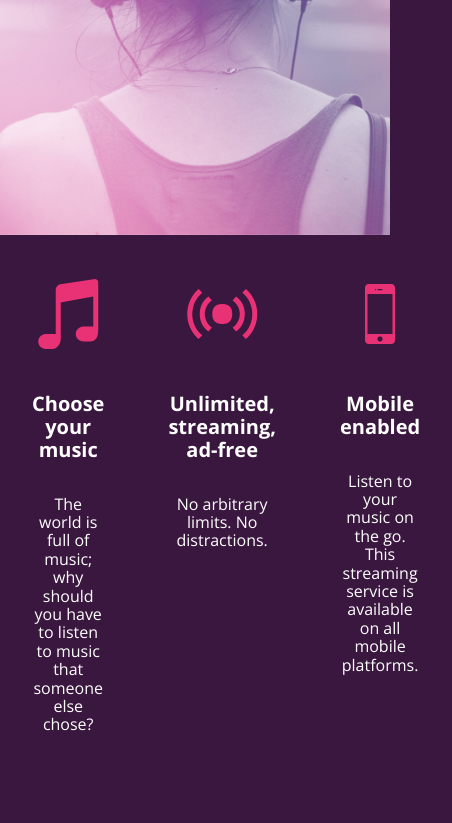
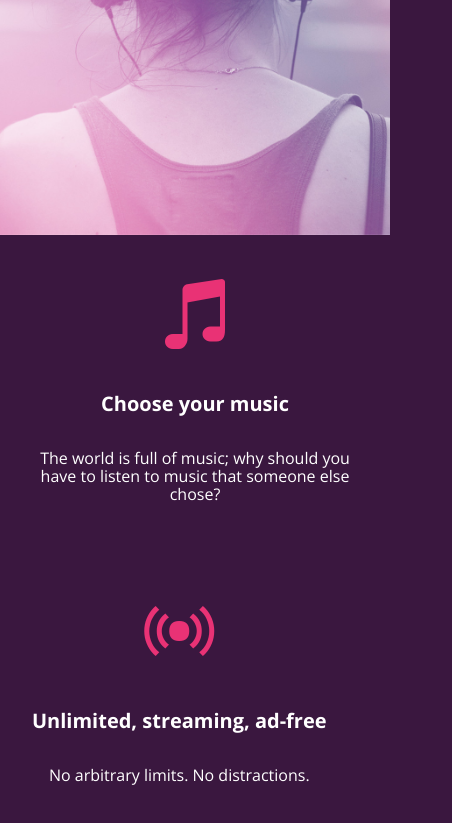
Before and after one commit to aleciadawn/bloc-jams, a plain HTML site: page index.html in a window 390 px wide. Shown: the part 481-1304 px from the top of the page, 452 px wide, since content can reach past the window. Before the commit the page ends 1263 px from the top, so only its background shows below. Drawn offline with nearby package versions, Linux system fonts and the light colour scheme; files that its build step writes are made by us from their sources.

Commit message:
Checkpoint 7:Responsive Bloc Jams

```diff
--- a/index.html
+++ b/index.html
@@ -2,10 +2,12 @@
  <html>
      <head>
         <title>Bloc Jams</title>
+        <meta name="viewport" content="width=device-width, initial-scale=1">
         <link rel="stylesheet" type="text/css" href="https://fonts.googleapis.com/css?family=Open+Sans:400,800,600,700,300">
         <link rel="stylesheet" type="text/css" href="https://code.ionicframework.com/ionicons/2.0.1/css/ionicons.min.css">
         <link rel="stylesheet" type="text/css" href="styles/normalize.css">
         <link rel="stylesheet" type="text/css" href="styles/main.css">
+        <link rel="stylesheet" type="text/css" href="styles/landing.css">
       </head>
      <body class = "landing" style= "font-family: 'Open Sans', sans-serif;">
         <nav class="navbar"> <!--navitation bar -->
@@ -17,18 +19,18 @@
           </section>
           <div> <!--selling points -->
 
-            <section class="selling-points"> <!-- selling points -->
-               <div class="point">
+            <section class="selling-points container"> <!-- selling points -->
+              <div class="point column third">
                    <span class="ion-music-note"></span>
                    <h5 class="point-title">Choose your music</h5>
                    <p class="point-description">The world is full of music; why should you have to listen to music that someone else chose?</p>
                </div>
-               <div class="point">
+               <div class="point column third">
                     <span class="ion-radio-waves"></span>
                     <h5 class="point-title">Unlimited, streaming, ad-free</h5>
                     <p class="point-description">No arbitrary limits. No distractions.</p>
                 </div>
-                <div class="point">
+                <div class="point column third">
                      <span class="ion-iphone"></span>
                      <h5 class="point-title">Mobile enabled</h5>
                      <p class="point-description">Listen to your music on the go. This streaming service is available on all mobile platforms.</p>
--- /dev/null
+++ b/styles/landing.css
@@ -0,0 +1,57 @@
+body.landing {
+  background-color: rgb(58,23,63); /* sets the background color to an RGB value */
+}
+
+.navbar {
+  padding: 0.5rem;
+  background-color: rgb(101,18,95);
+}
+
+.navbar .logo {
+  position: relative;
+  left: 2rem;
+}
+.hero-content {
+     position: relative; /* positioning will be explained in a resource */
+     min-height: 600px;  /* hero content element must be _at least_ 600 pixels */
+     background-image: url(../assets/images/bloc_jams_bg.jpg);
+     background-repeat: no-repeat;
+     background-position: center center;
+     background-size: cover;
+ }
+
+ .hero-content .hero-title {
+     position: absolute;             /* positioning will be explained in a resource */
+     top: 40%;                       /* positioning will be explained in a resource */
+     -webkit-transform: translateY(-50%);
+     -moz-transform: translateY(-50%);
+     -ms-transform: translateY(-50%);
+     transform: translateY(-50%);
+     width: 100%;                    /* makes sure the title inhabits the full width of its container */
+     text-align: center;             /* aligns text in the horizontal center of the element */
+     font-size: 4rem;                /* specifies the size of the font in root em units */
+     font-weight: 300;               /* makes the font thinner or lighter weight */
+     text-transform: uppercase;      /* transforms the text to be all uppercase lettering */
+     letter-spacing: 0.5rem;         /* puts 0.5 root ems worth of space between each letter */
+     text-shadow: 1px 1px 0px rgb(58,23,63); /* creates a shadow underneath the text for readability over the image */
+ }
+
+ .selling-points {
+     position: relative;
+}
+ .point {
+     position: relative;
+     padding: 2rem;
+     text-align: center;
+ }
+
+ .point .point-title {
+     font-size: 1.25rem;
+ }
+
+ .ion-music-note,
+ .ion-radio-waves,
+ .ion-iphone {
+     color: rgb(233,50,117);
+     font-size: 5rem;
+ }
--- a/styles/main.css
+++ b/styles/main.css
@@ -1,3 +1,8 @@
+*, *::before, *::after {
+     -moz-box-sizing: border-box;
+     -webkit-box-sizing: border-box;
+     box-sizing: border-box;
+ }
 html{
   height: 100%; /* makes sure the HTML takes up 100% of the browser window */
   font-size: 100%;
@@ -8,69 +13,32 @@ body {
   color: white;             /* sets our text color to white*/
   min-height: 100%          /* says the height of the body must be, at minimum, 100% of the window*/
 }
-
-body.landing {
-  background-color: rgb(58,23,63); /* sets the background color to an RGB value */
+.container {
+    margin: 0 auto;
+    max-width: 64rem;
 }
 
-.navbar {
-  padding: 0.5rem;
-  background-color: rgb(101,18,95);
-}
-
-.navbar .logo {
-  position: relative;
-  left: 2rem;
-}
-.hero-content {
-     position: relative; /* positioning will be explained in a resource */
-     min-height: 600px;  /* hero content element must be _at least_ 600 pixels */
-     background-image: url(../assets/images/bloc_jams_bg.jpg);
-     background-repeat: no-repeat;
-     background-position: center center;
-     background-size: cover;
+ /* Medium and small screens (640px) */
+ @media (min-width: 640px) {
+   html { font-size: 112%; }
+   /* Style information will go here */
  }
 
- .hero-content .hero-title {
-     position: absolute;             /* positioning will be explained in a resource */
-     top: 40%;                       /* positioning will be explained in a resource */
-     -webkit-transform: translateY(-50%);
-     -moz-transform: translateY(-50%);
-     -ms-transform: translateY(-50%);
-     transform: translateY(-50%);
-     width: 100%;                    /* makes sure the title inhabits the full width of its container */
-     text-align: center;             /* aligns text in the horizontal center of the element */
-     font-size: 4rem;                /* specifies the size of the font in root em units */
-     font-weight: 300;               /* makes the font thinner or lighter weight */
-     text-transform: uppercase;      /* transforms the text to be all uppercase lettering */
-     letter-spacing: 0.5rem;         /* puts 0.5 root ems worth of space between each letter */
-     text-shadow: 1px 1px 0px rgb(58,23,63); /* creates a shadow underneath the text for readability over the image */
+ /* Large screens (1024px) */
+ @media (min-width: 1024px) {
+   html { font-size: 120%; }
+   /* Style information will go here */
  }
 
- .selling-points {
-     position: relative;
-     display: table;
-     width: 100%;
-     -webkit-box-sizing: border-box;
-     -moz-box-sizing: border-box;
-     box-sizing: border-box; /* we'll explain this in a resource */
- }
+     .column {
+         float: left;
+         padding-left: 1rem;
+         padding-right: 1rem;
 
- .point {
-     display: table-cell;
-     position: relative;
-     width: 33.3%;
-     padding: 2rem;
-     text-align: center;
- }
-
- .point .point-title {
-     font-size: 1.25rem;
- }
-
- .ion-music-note,
- .ion-radio-waves,
- .ion-iphone {
-     color: rgb(233,50,117);
-     font-size: 5rem;
- }
+     .column.full { width: 100%; }
+     .column.two-thirds { width: 66.7%; }
+     .column.half { width: 50%; }
+     .column.third { width: 33.3%; }
+     .column.fourth { width: 25%; }
+     .column.flow-opposite { float: right; }
+     }
```
